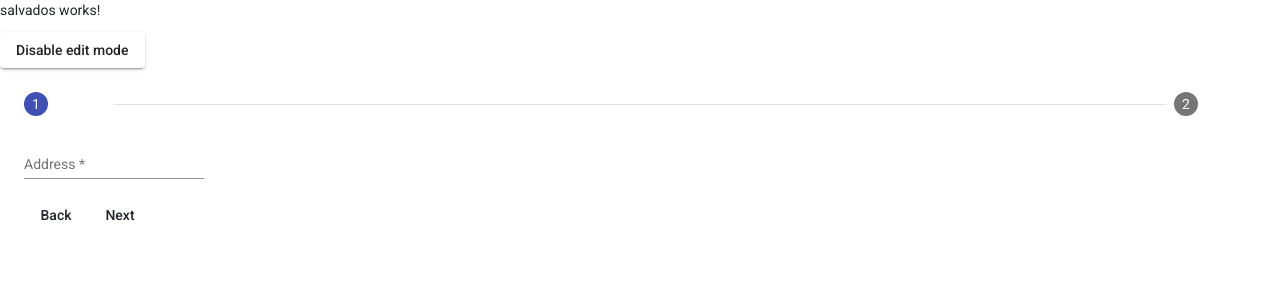
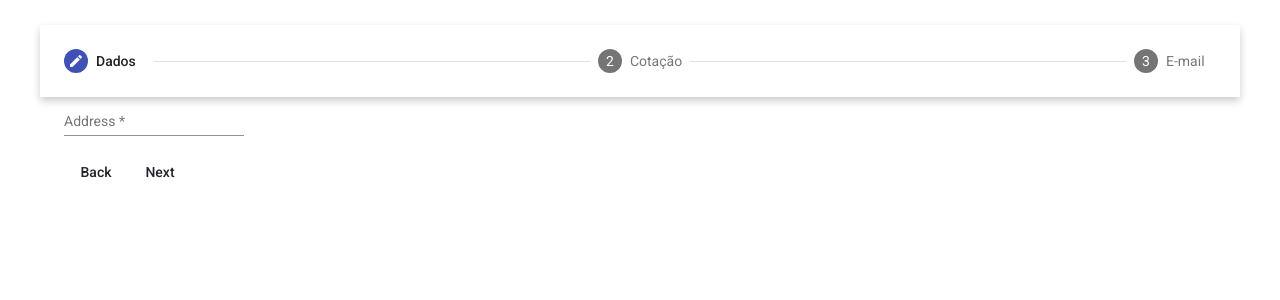
Before and after one commit to Marlon-Santos/FormStep-Frontend, an Angular app: page / in a window 1280 px wide. Shown: the top 300 px of the page. Built offline with nearby package versions, Linux system fonts and the light colour scheme.

Commit message:
add stage style

```diff
--- a/src/app/salvados/dados/dados.component.ts
+++ b/src/app/salvados/dados/dados.component.ts
@@ -16,7 +16,7 @@ import { SalvadosComponent } from '../salvados.component';
   styleUrls: ['./dados.component.scss'],
 })
 export class DadosComponent implements OnInit {
-  @Output() cotacaoFormGroup = new EventEmitter<FormGroup>();
+  @Output() dadosFormGroup = new EventEmitter<FormGroup>();
   salvadoComponent: SalvadosComponent;
   dados: FormGroup;
   constructor(
@@ -30,7 +30,7 @@ export class DadosComponent implements OnInit {
     this.dados = this.formBuilder.group({
       testando: ['', Validators.required],
     });
-    this.cotacaoFormGroup.emit(this.dados);
+    this.dadosFormGroup.emit(this.dados);
   }
 
   next() {
--- a/src/app/salvados/email/email.component.html
+++ b/src/app/salvados/email/email.component.html
@@ -1 +1,17 @@
 <p>email works!</p>
+<form [formGroup]="email">
+  <ng-template matStepLabel>Fill out yfdfdour address</ng-template>
+  <mat-form-field>
+    <mat-label>Address</mat-label>
+    <input
+      matInput
+      formControlName="testando"
+      placeholder="6uy75tork, NY"
+      required
+    />
+  </mat-form-field>
+  <div>
+    <button mat-button (click)="next()">sdBack</button>
+    <button>Next</button>
+  </div>
+</form>
--- a/src/app/salvados/email/email.component.ts
+++ b/src/app/salvados/email/email.component.ts
@@ -1,15 +1,38 @@
-import { Component, OnInit } from '@angular/core';
+import {
+  Component,
+  OnInit,
+  Output,
+  EventEmitter,
+  Host,
+  Optional,
+} from '@angular/core';
+import { FormGroup, FormBuilder, Validators } from '@angular/forms';
+import { SalvadosComponent } from '../salvados.component';
 
 @Component({
   selector: 'app-email',
   templateUrl: './email.component.html',
-  styleUrls: ['./email.component.scss']
+  styleUrls: ['./email.component.scss'],
 })
 export class EmailComponent implements OnInit {
-
-  constructor() { }
+  @Output() emailFormGroup = new EventEmitter<FormGroup>();
+  salvadoComponent: SalvadosComponent;
+  email: FormGroup;
+  constructor(
+    @Host() salvadoComponent: SalvadosComponent,
+    private formBuilder: FormBuilder
+  ) {
+    this.salvadoComponent = salvadoComponent;
+  }
 
   ngOnInit(): void {
+    this.email = this.formBuilder.group({
+      testando: ['', Validators.required],
+    });
+    this.emailFormGroup.emit(this.email);
   }
 
+  next() {
+    this.salvadoComponent.stepper.next();
+  }
 }
--- a/src/app/salvados/salvados.component.html
+++ b/src/app/salvados/salvados.component.html
@@ -1,13 +1,44 @@
-<p>salvados works!</p>
-<button mat-raised-button (click)="isEditable = !isEditable">
-  {{ !isEditable ? "Enable edit mode" : "Disable edit mode" }}
-</button>
+<div>
+  <mat-horizontal-stepper
+    class="test"
+    linear
+    #stepper
+    (selectionChange)="selectionChange($event)"
+  >
+    <!-- <ng-template matStepperIcon="edit">
+      <mat-icon>done</mat-icon>
+    </ng-template> -->
+    <ng-template matStepperIcon="edit" let-index="index">
+      <ng-container *ngIf="index == lastNumberEdit; else elseTemplate">
+        <mat-icon>edit</mat-icon>
+      </ng-container>
+      <ng-template #elseTemplate>
+        <mat-icon>done</mat-icon>
+      </ng-template>
+    </ng-template>
+    <ng-template matStepperIcon="number" let-index="index">
+      <ng-container *ngIf="index == lastNumberEdit">
+        <mat-icon>edit</mat-icon>
+      </ng-container>
+      <ng-container *ngIf="index < lastNumberEdit">
+        <mat-icon>done</mat-icon>
+      </ng-container>
 
-<mat-horizontal-stepper linear #stepper>
-  <mat-step [stepControl]="dados" [editable]="isEditable">
-    <app-dados (dadosFormGroup)="dadosFG($event)"></app-dados>
-  </mat-step>
-  <mat-step [stepControl]="cotacao" [editable]="isEditable">
-    <app-cotacao (cotacaoFormGroup)="cotacaoFG($event)"></app-cotacao>
-  </mat-step>
-</mat-horizontal-stepper>
+      <ng-container *ngIf="index > lastNumberEdit">
+        {{ index + 1 }}
+      </ng-container>
+    </ng-template>
+    <mat-step [stepControl]="dados" [editable]="isEditable" state="dados">
+      <ng-template matStepLabel>Dados</ng-template>
+      <app-dados (dadosFormGroup)="dadosFG($event)"></app-dados>
+    </mat-step>
+    <mat-step [stepControl]="cotacao" [editable]="isEditable" state="cotacao">
+      <ng-template matStepLabel>Cotação</ng-template>
+      <app-cotacao (cotacaoFormGroup)="cotacaoFG($event)"></app-cotacao>
+    </mat-step>
+    <mat-step [stepControl]="email" [editable]="isEditable" state="email">
+      <ng-template matStepLabel>E-mail</ng-template>
+      <app-cotacao (emailFormGroup)="emailFG($event)"></app-cotacao>
+    </mat-step>
+  </mat-horizontal-stepper>
+</div>
--- a/src/app/salvados/salvados.component.scss
+++ b/src/app/salvados/salvados.component.scss
@@ -0,0 +1,24 @@
+div {
+  width: 1200px;
+  margin: 25px auto;
+}
+.test {
+  &::ng-deep .mat-horizontal-stepper-header {
+    &:hover {
+      background-color: transparent;
+    }
+    &:active {
+      background-color: transparent !important;
+    }
+    &::ng-deep .mat-ripple,
+    &::ng-deep .mat-step-header-ripple {
+      position: static;
+    }
+  }
+  &::ng-deep .mat-horizontal-stepper-header-container {
+    &::ng-deep .cdk-focused {
+      background-color: transparent;
+    }
+    box-shadow: 0 4px 8px 0 rgba(0, 0, 0, 0.2);
+  }
+}
--- a/src/app/salvados/salvados.component.ts
+++ b/src/app/salvados/salvados.component.ts
@@ -1,6 +1,6 @@
 import { Component, OnInit, ViewChild, AfterViewInit } from '@angular/core';
 import { FormGroup, FormBuilder, Validators } from '@angular/forms';
-import { CdkStepper } from '@angular/cdk/stepper';
+import { CdkStepper, StepperSelectionEvent } from '@angular/cdk/stepper';
 
 @Component({
   selector: 'app-salvados',
@@ -15,12 +15,17 @@ export class SalvadosComponent implements OnInit, AfterViewInit {
   bmpPesagem: FormGroup;
   notaFiscal: FormGroup;
   pagamento: FormGroup;
-
   isEditable = true;
+  lastNumberEdit = 0;
   @ViewChild('stepper') stepper: CdkStepper;
 
   constructor(private fg: FormBuilder) {}
-
+  selectionChange(stepperSelectionEvent: StepperSelectionEvent) {
+    if (stepperSelectionEvent.selectedIndex > this.lastNumberEdit) {
+      this.lastNumberEdit = stepperSelectionEvent.selectedIndex;
+    }
+    console.log(stepperSelectionEvent);
+  }
   dadosFG(fg) {
     this.dados = fg;
   }
```
